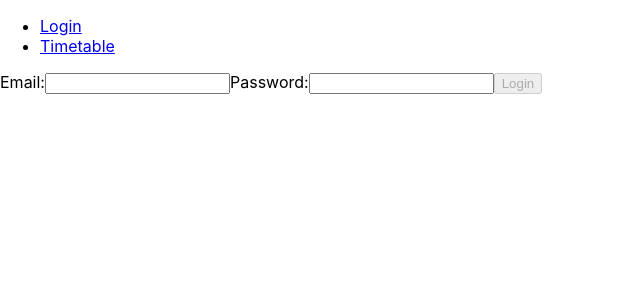
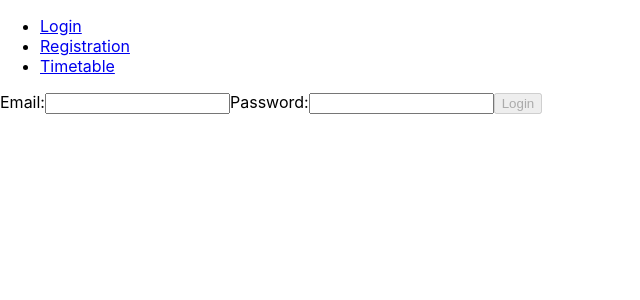
Before and after one commit to andriidemianenko/timetable-app, a React (Create React App) app: page / in a window 1280 px wide. Shown: the top 300 px of the page, without its empty margins (0-640 px from the left). Built offline with nearby package versions, Linux system fonts and the light colour scheme.

Commit message:
registration component

```diff
--- a/api/routes/index.js
+++ b/api/routes/index.js
@@ -9,7 +9,7 @@ router.get('/timetable', (req, res) => {
   res.send('Here is your timetable!')
 })
 
-router.get('/checking', (req, res) => {
+router.get('/registration', (req, res) => {
   res.json({
     "Check" : "The application works"
   })
--- a/src/App.js
+++ b/src/App.js
@@ -1,7 +1,8 @@
 import React, { Component } from 'react';
-import { BrowserRouter as Router, Link, Route, Switch } from 'react-router-dom';
+import { BrowserRouter as Router, Link, Route } from 'react-router-dom';
 import Login from './components/Login.js';
 import Timetable from './components/Timetable.js';
+import Registration from './components/Registration.js';
 
 import './App.css';
 
@@ -12,9 +13,11 @@ class App extends Component {
         <div>
           <ul>
             <li><Link to="/">Login</Link></li>
+            <li><Link to="/registration">Registration</Link></li>
             <li><Link to="/timetable">Timetable</Link></li>
           </ul>
           <Route path="/" exact component={Login} />
+          <Route path="/registration" component={Registration} />
           <Route path="/timetable" component={Timetable} />
         </div>
       </Router>
```
